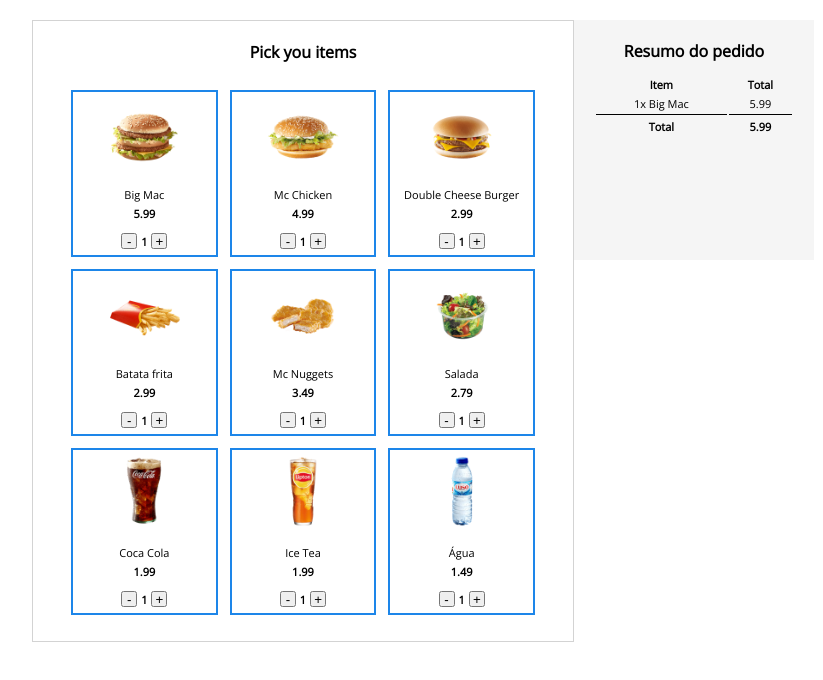
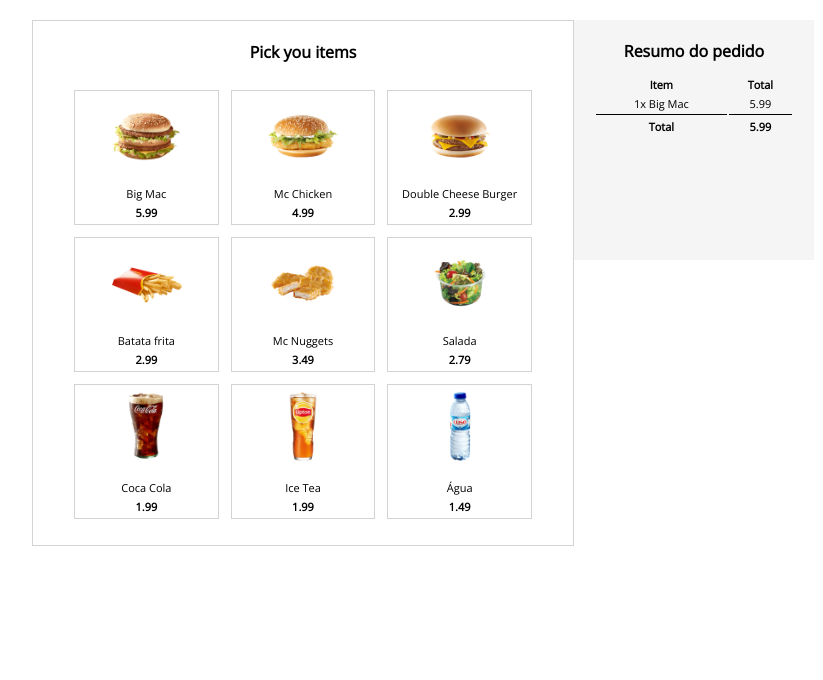
Before and after one commit to Camilla126/SelfServiceMachine, a plain HTML site: page index.html in a window 1280 px wide. Shown: the whole page, without its empty margins (217-1040 px from the left). Drawn offline with nearby package versions, Linux system fonts and the light colour scheme.

Commit message:
Binding de atributos

```diff
--- a/index.html
+++ b/index.html
@@ -19,7 +19,7 @@
         <h4>Pick you items</h4>
         <div
           v-for="product in products"
-          class="product selected"
+          class="product"
           @click="product.active = !product.active"
           :class="{ selected: product.active }"
         >
@@ -29,10 +29,15 @@
           <div class="description">
             <span class="name">{{product.name}}</span>
             <span class="price">{{ product.price }}</span>
-            <div class="quantity-area">
-              <button>-</button>
+            <div class="quantity-area" v-if="product.active">
+              <button
+                @click.stop="product.quantity--"
+                :disabled="product.quantity <= 1"
+              >
+                -
+              </button>
               <span class="quantity">{{product.quantity}}</span>
-              <button>+</button>
+              <button @click.stop="product.quantity++">+</button>
             </div>
           </div>
         </div>
```
